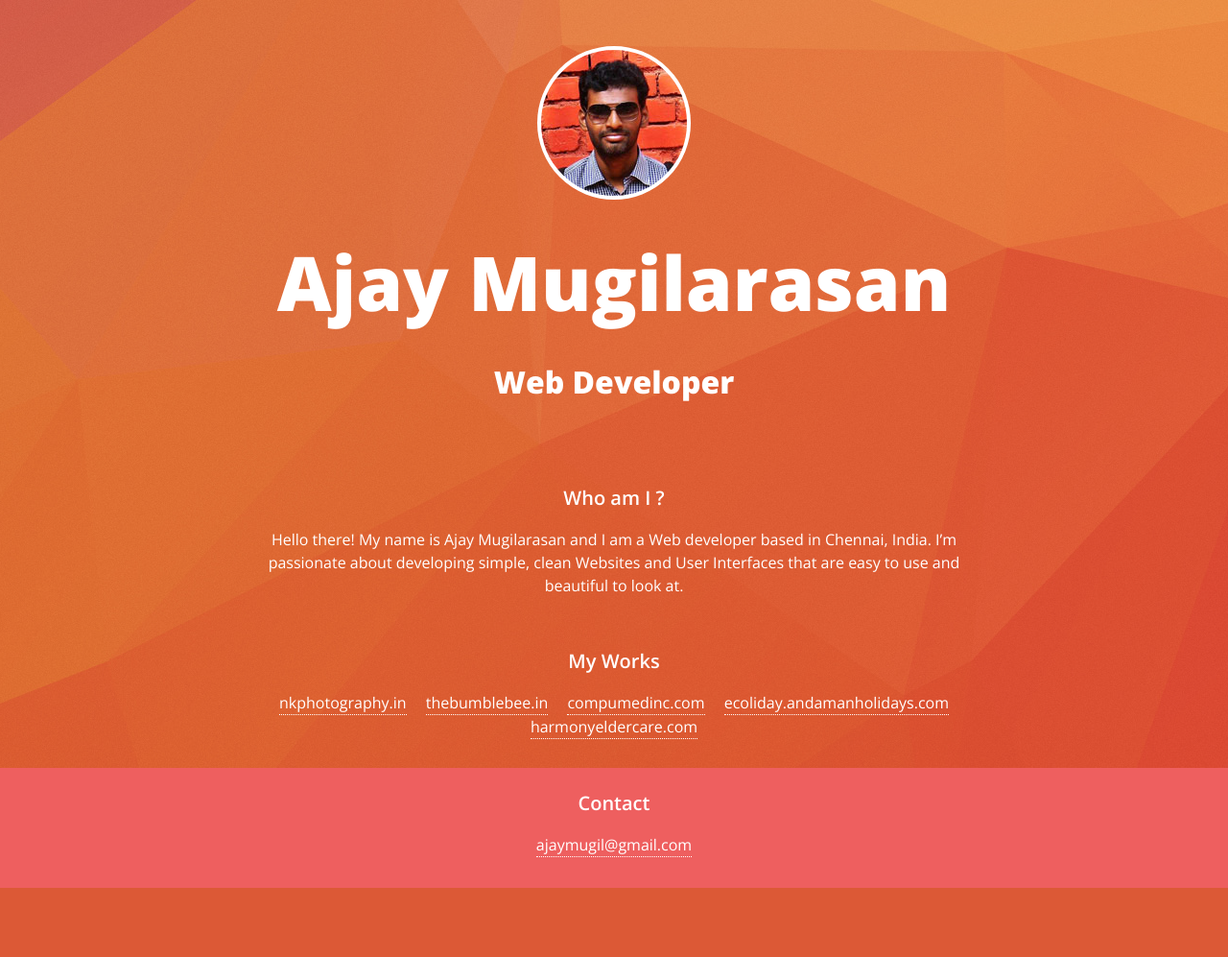
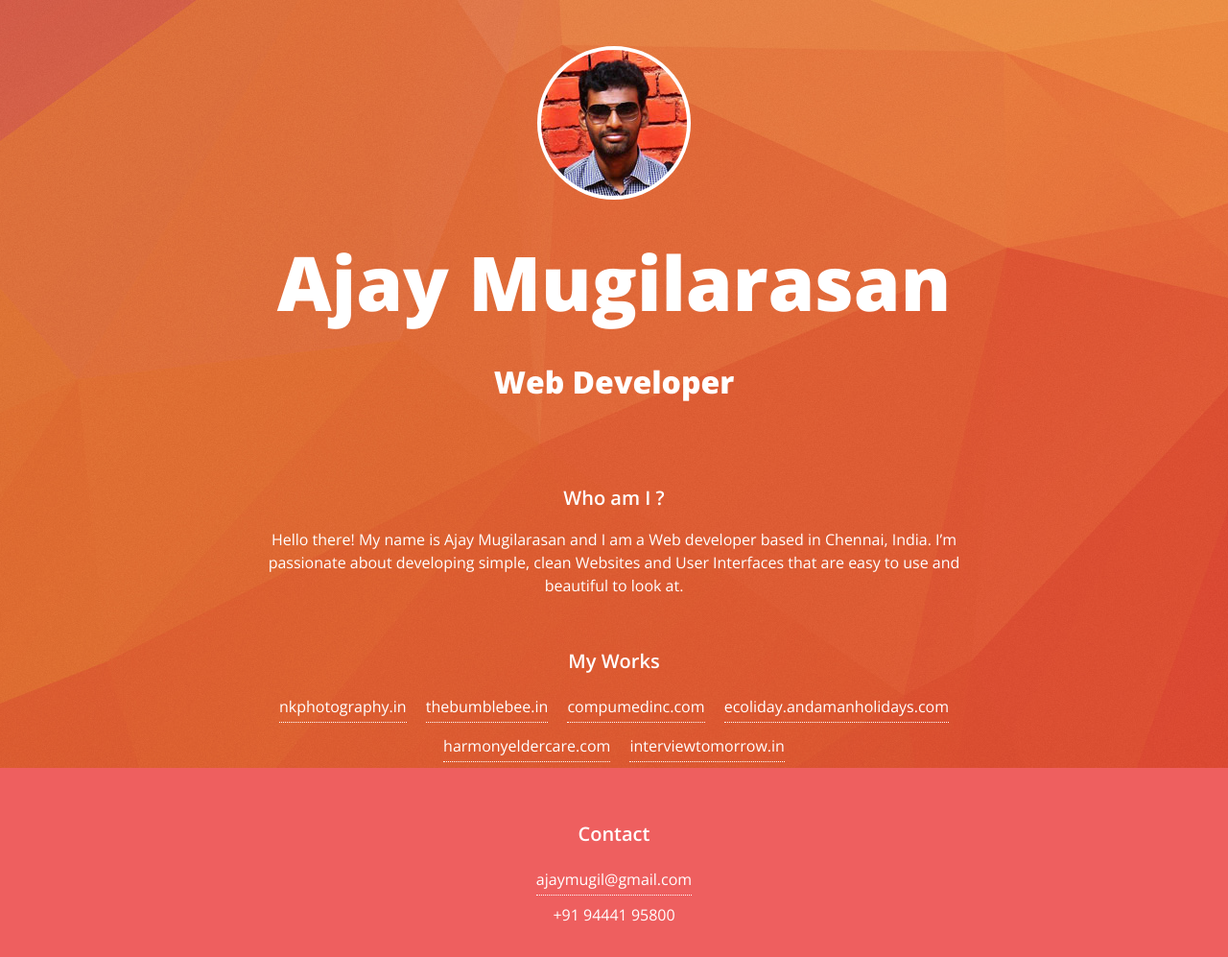
Before and after one commit to ajaymugil/ajaymugil.github.io, a PHP site: page / in a window 1280 px wide. Shown: the whole page at 96% size. Before the commit the page ends 925 px from the top, so only its background shows below. Run offline with PHP 8.4, Linux system fonts and the light colour scheme.

Commit message:
Added Some Content

```diff
--- a/css/foundation.css
+++ b/css/foundation.css
@@ -91,11 +91,12 @@ h2{
 
 p a{
     display:inline-block;
-    margin: 0 .5em;
+    margin: 0em .5em 0.5em;
     color: white;
     text-decoration: none;
     border-bottom: 1px dotted white;
     -webkit-transition:all 0.5s ease;
+    line-height: 2;
 }
 
 p a:hover{
--- a/index.html
+++ b/index.html
@@ -44,6 +44,7 @@
                     <a href="http://compumedinc.com" target="_blank">compumedinc.com</a>
                     <a href="http://ecoliday.andamanholidays.com" target="_blank">ecoliday.andamanholidays.com</a>
                     <a href="http://harmonyeldercare.com" target="_blank">harmonyeldercare.com</a>
+                    <a href="http://interviewtomorrow.in" target="_blank">interviewtomorrow.in</a>
 
                 </p>
             </div>
@@ -51,7 +52,8 @@
             <div class="large-12 columns block">
                 <p class="heading">Contact</p>
                 <p>
-                    <a href="mailto:ajaymugil@gmail.com">ajaymugil@gmail.com</a>
+                    <a href="mailto:ajaymugil@gmail.com">ajaymugil@gmail.com</a> <br/>
+                    +91 94441 95800
                     <!--                    <a href="http://facebook.com/mugilarasan" target="_blank">facebook</a>-->
 
                 </p>
```
